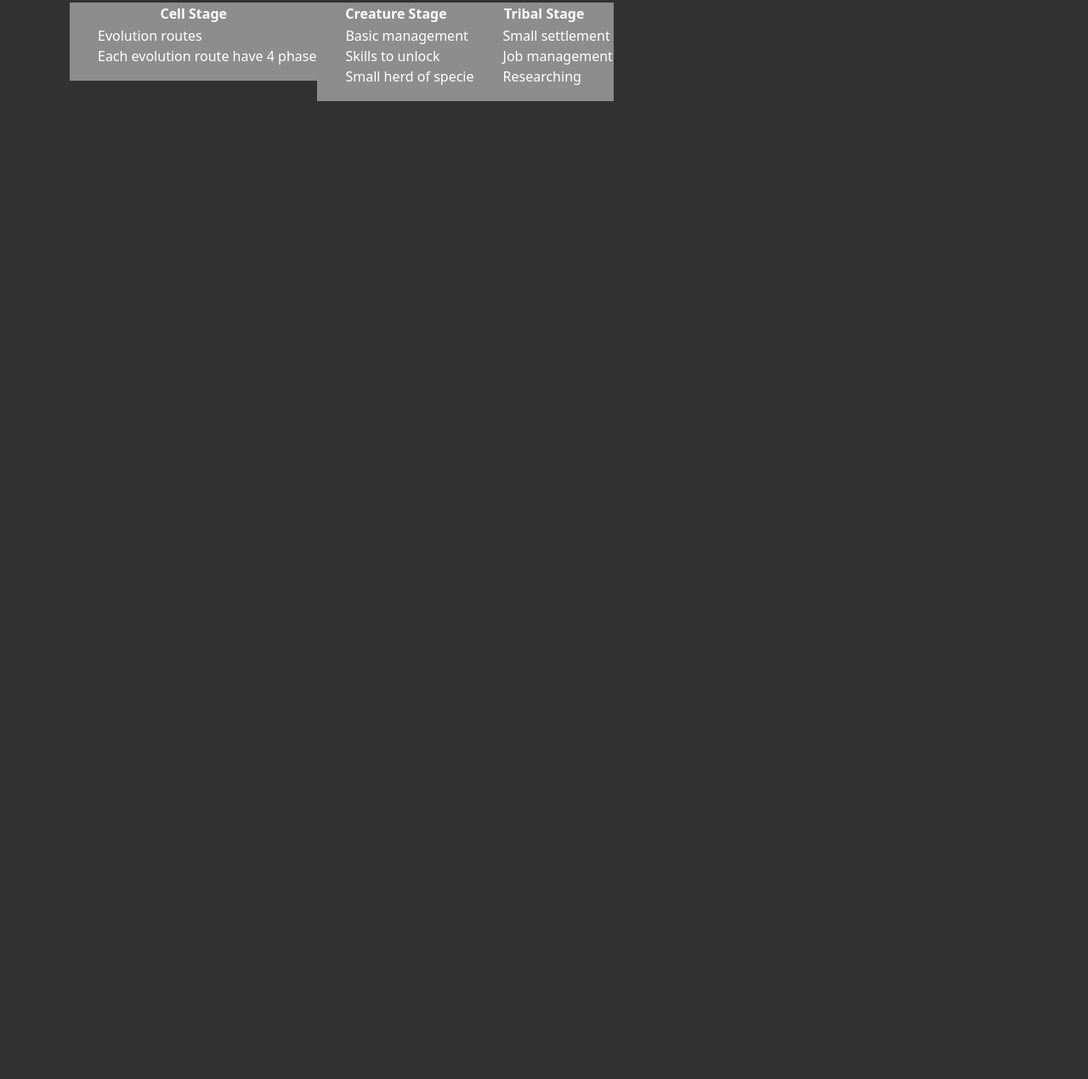
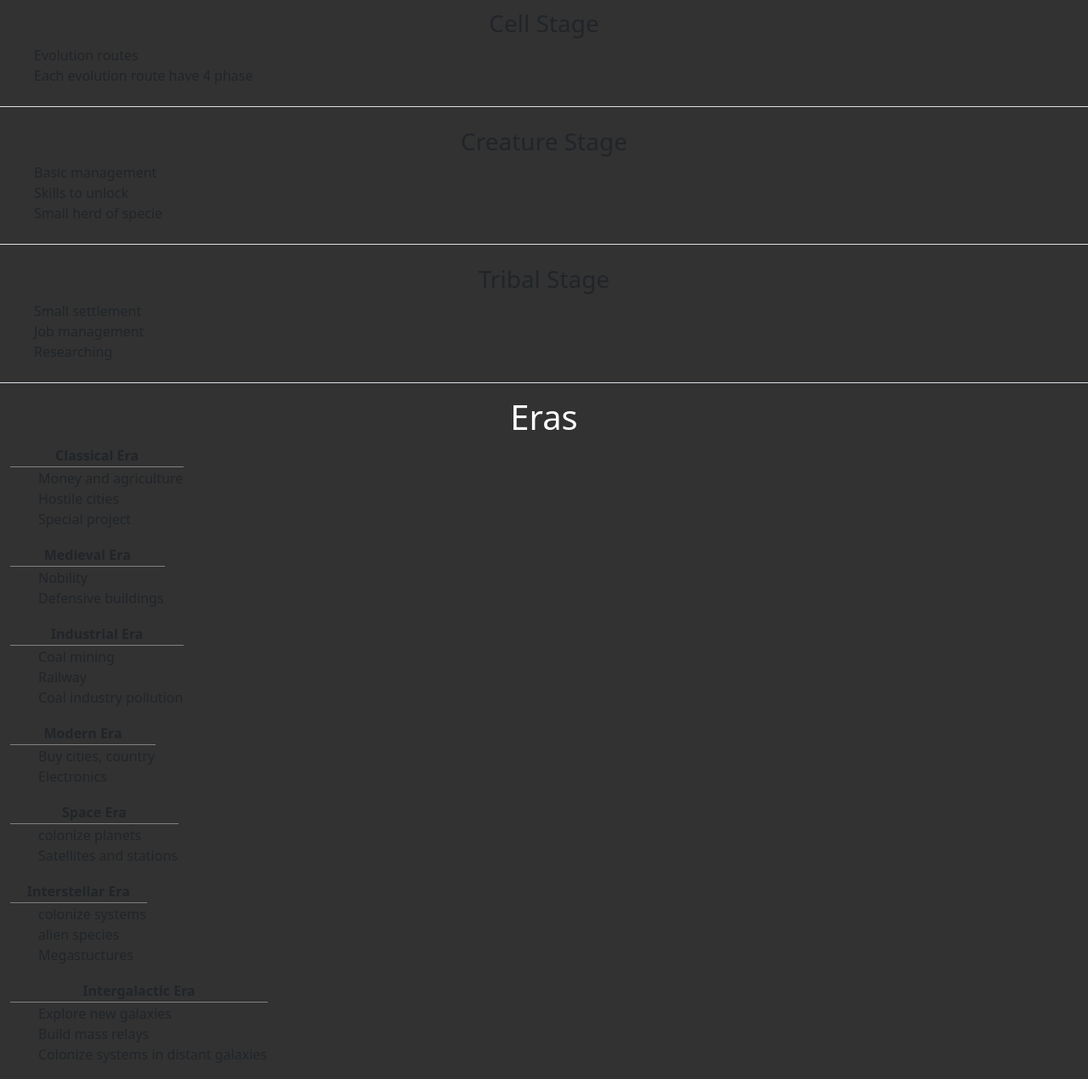
Before and after one commit to Korell0/projekt_civilization, a plain HTML site: page Public/Index.html at #!/Stages in a window 1280 px wide. Shown: the part 94-1364 px from the top of the page at 85% size. Before the commit the page ends 800 px from the top, so only its background shows below. Drawn offline with Linux system fonts and the light colour scheme.

Commit message:
stages proba

```diff
--- a/Public/CSS/Civilization.css
+++ b/Public/CSS/Civilization.css
@@ -46,12 +46,12 @@ h1{
     border-radius: 25px;
     background-color: #4B4B5C;
 }
-.StagesEras{
-    float: left;
+.Stages{
     background-color: #8D8D8D;
     color: #ffffff;
 }
 th{
+    border-bottom: 1px solid gray;
     text-align: center;
 }
 li{
--- a/Public/JS/Controllers/StagesCtrl.js
+++ b/Public/JS/Controllers/StagesCtrl.js
@@ -1,5 +1,5 @@
 app.controller('StagesCtrl',function($scope){
-    $scope.StagesEras =[
+    $scope.Stages =[
         {
             Title: "Cell Stage",
             Firstrow: "Evolution routes",
@@ -19,4 +19,46 @@ app.controller('StagesCtrl',function($scope){
         }
     ]
 
+    $scope.Eras = [
+        {
+            Title: "Classical Era",
+            Firstrow: "Money and agriculture",
+            Secondrow: "Hostile cities",
+            Thirdrow: "Special project"
+        },
+        {
+            Title: "Medieval Era",
+            Firstrow: "Nobility",
+            Secondrow: "Defensive buildings"
+        },
+        {
+            Title: "Industrial Era",
+            Firstrow: "Coal mining",
+            Secondrow: "Railway",
+            Thirdrow: "Coal industry pollution"
+        },
+        {
+            Title: "Modern Era",
+            Firstrow: "Buy cities, country",
+            Secondrow: "Electronics"
+        },
+        {
+            Title: "Space Era",
+            Firstrow: "colonize planets",
+            Secondrow: "Satellites and stations",
+        },
+        {
+            Title: "Interstellar Era",
+            Firstrow: "colonize systems",
+            Secondrow: "alien species",
+            Thirdrow: "Megastuctures"
+        },
+        {
+            Title: "Intergalactic Era",
+            Firstrow: "Explore new galaxies",
+            Secondrow: "Build mass relays",
+            Thirdrow: "Colonize systems in distant galaxies"
+        }
+
+    ]
 });
--- a/Public/Views/Stages.html
+++ b/Public/Views/Stages.html
@@ -1,13 +1,34 @@
 <h1>Stages</h1>
-<div class="container flex-row" ng-repeat="item in StagesEras" >
-    <table class="StagesEras">
-    <tr><th>{{item.Title}}</th></tr>
-        <tr><td>
+<div class="container-fluid">
+    <div class="row" ng-repeat="item in Stages">
+        <table class="table table-bg-light col-md-4">
+            <tr>
+                <td>
+                    <h3>{{item.Title}}</h3>
+                    <ul>
+                        <li class="Row">{{item.Firstrow}}</li>
+                        <li class="Row">{{item.Secondrow}}</li>
+                        <li class="Row">{{item.Thirdrow}}</li>
+                    </ul>
+            </td>
+            </tr>
+        </table>
+    </div>
+</div>
+<h1>Eras</h1>
+<div class="container-fluid" ng-repeat="item in Eras" >
+    <table class="grid-item">
+    <tr>
+        <th>{{item.Title}}</th>
+    </tr>
+    <tr>
+        <td>
             <ul>
-                    <li class="Row">{{item.Firstrow}}</li>
-                    <li class="Row">{{item.Secondrow}}</li>
-                    <li class="Row">{{item.Thirdrow}}</li>
+                <li class="Row">{{item.Firstrow}}</li>
+                <li class="Row">{{item.Secondrow}}</li>
+                <li class="Row">{{item.Thirdrow}}</li>
             </ul>
-        </td></tr>
+    </td>
+    </tr>
     </table>
 </div>
```
